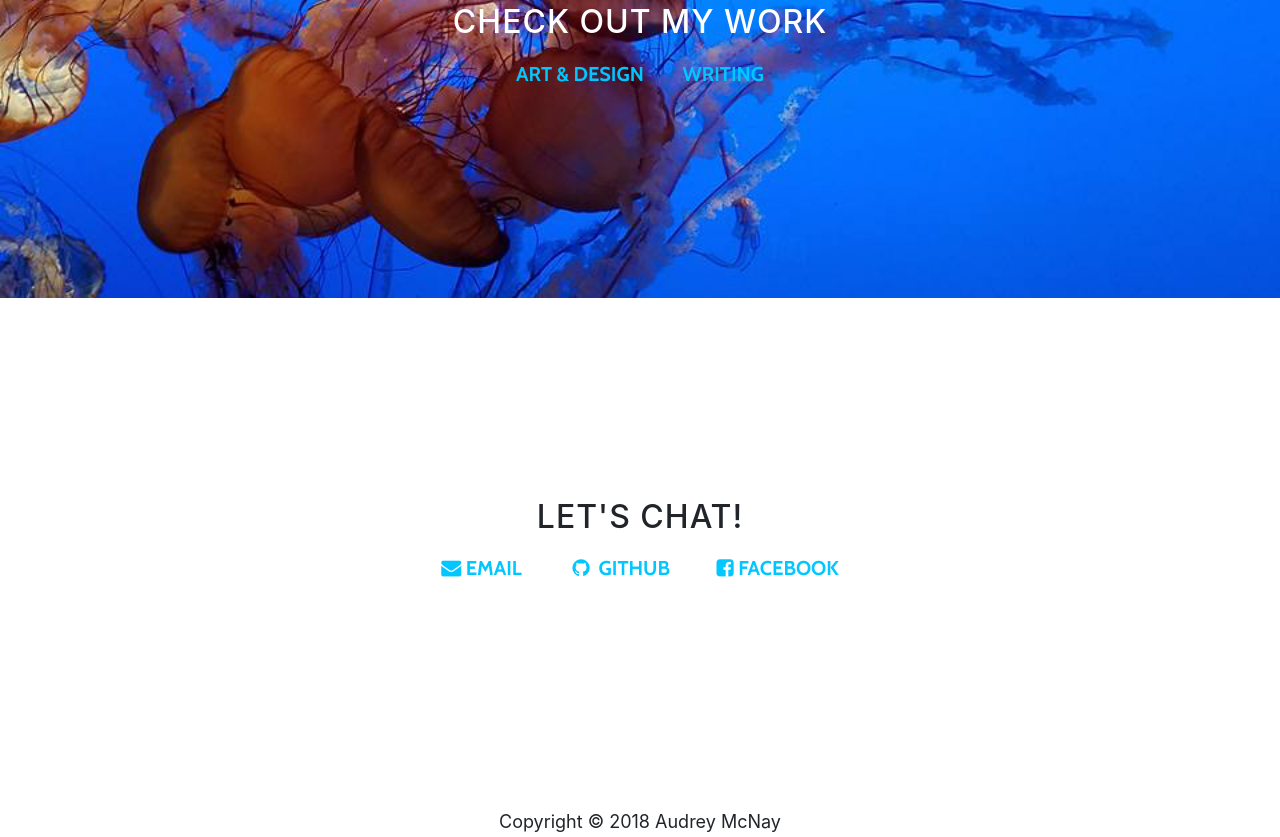
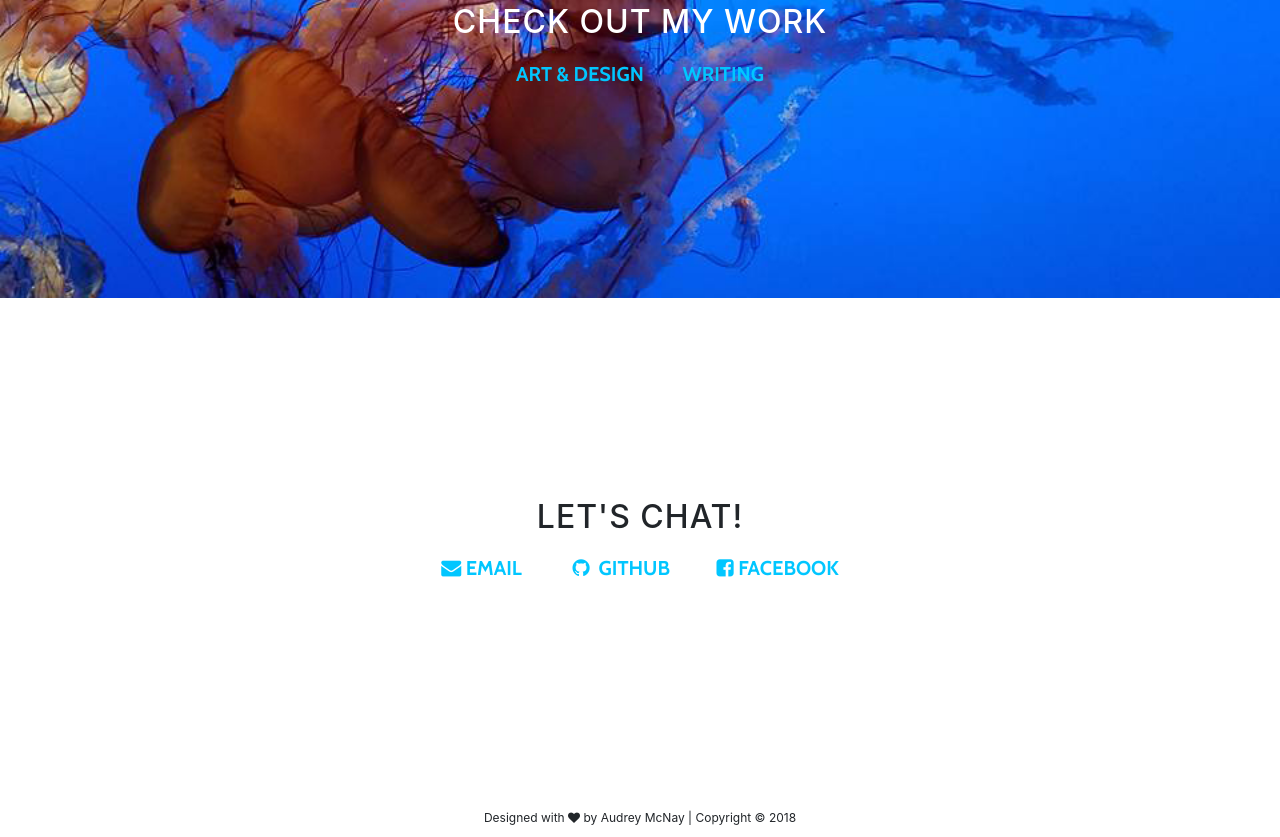
Before and after one commit to imthereal/oldportfoliosite, a website with bundled scripts: page index.html in a window 1280 px wide. Shown: the part 1731-2568 px from the top of the page. Built offline with nearby package versions, Linux system fonts and the light colour scheme.

Commit message:
changed footer

```diff
--- a/index.html
+++ b/index.html
@@ -130,7 +130,7 @@
 
     <!-- Footer -->
       <div class="container text-center">
-                      <p>Copyright &copy; 2018 Audrey McNay </p>
+        <p style="font-size: 12px">Designed with <i class="fa fa-heart"></i> by Audrey McNay  |  Copyright &copy; 2018</p>
 
       </div>
 
```
Also changed, not shown: 1 other file.
